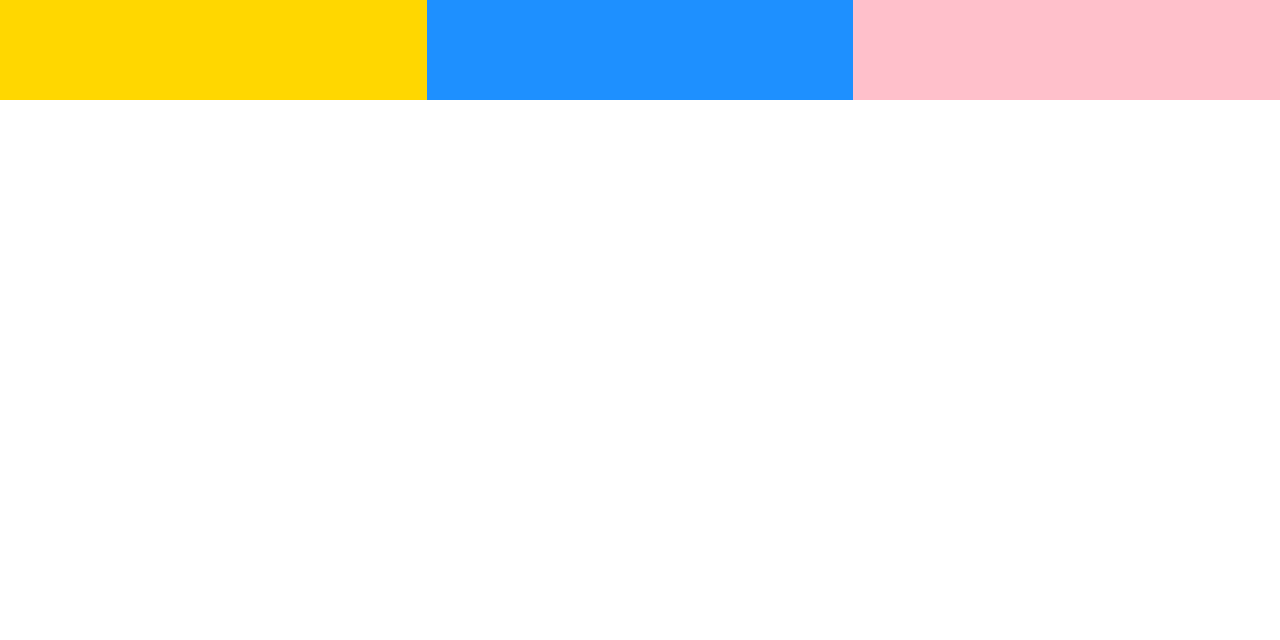
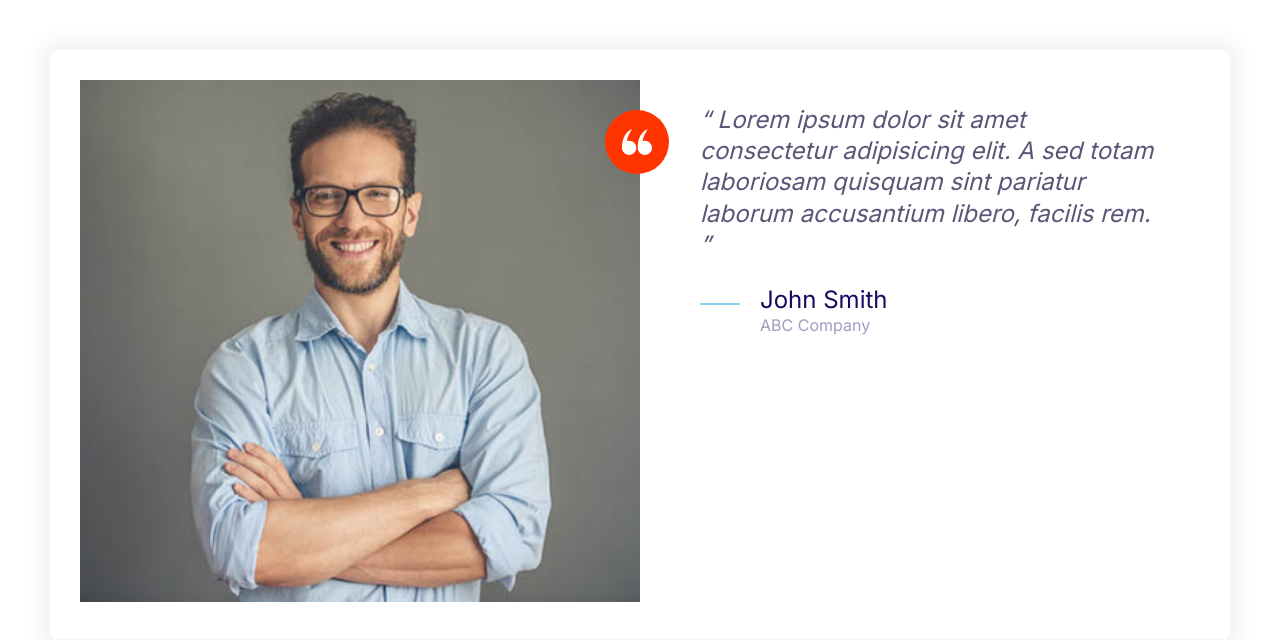
Before and after one commit to fayemoon/Moshify-project, a plain HTML site: page index.html in a window 1280 px wide. Drawn offline with Linux system fonts and the light colour scheme.

Commit message:
Build the testimonials component.

```diff
--- a/css/styles.css
+++ b/css/styles.css
@@ -167,8 +167,17 @@ a {
   height: 40px;
 }
 
+.icon--small {
+  width: 30px;
+  height: 30px;
+}
+
 .icon--primary {
   fill: var(--color-primary);
+}
+
+.icon--white {
+  fill: #fff;
 }
 
 .icon-container {
@@ -179,6 +188,10 @@ a {
   display: inline-flex;
   justify-content: center;
   align-items: center;
+}
+
+.icon-container--accent {
+  background-color: var(--color-accent);
 }
 
 /* Buttons */
@@ -456,3 +469,40 @@ a {
     grid-template-columns: repeat(3, 1fr);
   }
 }
+
+/* Testimonials */
+
+.testimonial {
+  padding: 3rem;
+}
+
+.testimonial__image {
+  position: relative;
+}
+
+.testimonial__image > img {
+  width: 100%;
+}
+
+.testimonial__image > .icon-container {
+  position: absolute;
+  top: 3rem;
+  right: -32px;
+}
+
+@media screen and (min-width: 768px) {
+  .testimonial .quote,
+  .testimonial .quote__author {
+    font-size: 2.4rem;
+  }
+
+  .testimonial .quote {
+    margin-left: 6rem;
+  }
+}
+
+@media screen and (min-width: 500px) {
+  .testimonial__image > .icon-container {
+    right: -29px;
+  }
+}
--- a/index.html
+++ b/index.html
@@ -13,11 +13,42 @@
     <link rel="stylesheet" href="css/normalize.css" />
     <link rel="stylesheet" href="css/styles.css" />
   </head>
-  <body>
-    <div class="grid grid--cols-2 grid--cols-3">
-      <div style="height: 100px; background: gold"></div>
-      <div style="height: 100px; background-color: dodgerblue"></div>
-      <div style="height: 100px; background-color: pink"></div>
+  <body style="padding: 5rem">
+    <div class="card testimonial">
+      <div class="grid grid--cols-2">
+        <div class="testimonial__image">
+          <img
+            src="images/testimonial.jpg"
+            alt="A
+          happy, smiling customer"
+          />
+          <span class="icon-container icon-container--accent">
+            <svg class="icon icon--white icon--small">
+              <use xlink:href="images/sprite.svg#quotes"></use>
+            </svg>
+          </span>
+        </div>
+        <blockquote class="quote">
+          <p class="quote__text">
+            Lorem ipsum dolor sit amet consectetur adipisicing elit. A sed totam
+            laboriosam quisquam sint pariatur laborum accusantium libero,
+            facilis rem.
+          </p>
+          <footer>
+            <div class="media">
+              <div class="media__image">
+                <svg class="icon icon--primary quote__line">
+                  <use xlink:href="images/sprite.svg#line"></use>
+                </svg>
+              </div>
+              <div class="media__body">
+                <h3 class="media__title quote__author">John Smith</h3>
+                <p class="quote__company">ABC Company</p>
+              </div>
+            </div>
+          </footer>
+        </blockquote>
+      </div>
     </div>
   </body>
 </html>
```
Also changed, not shown: components/testimonials.html (added, +36 -0 lines), images/testimonial.jpg (added).
